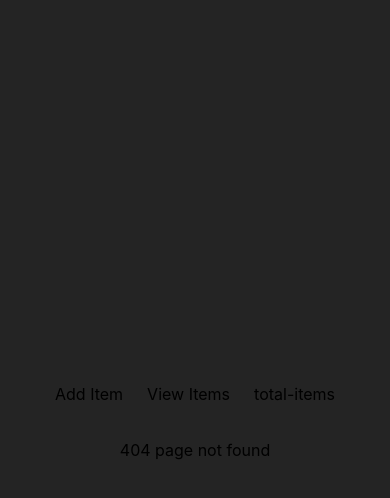
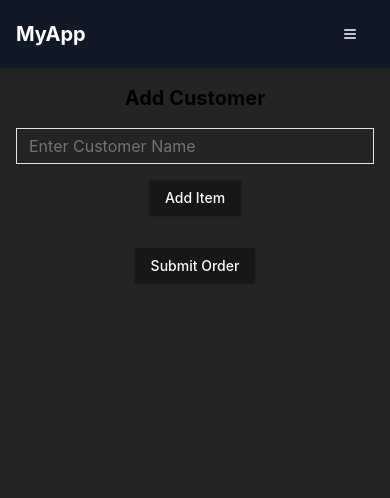
Before and after one commit to PARSHAV529/Freelance-project-TastyBites, a React (Vite) app: page / in a window 390 px wide. Before the commit this address had no page. Shown: the top 498 px of the page. Built offline with nearby package versions, Linux system fonts and the light colour scheme.

Commit message:
make it responsive

```diff
--- a/src/App.css
+++ b/src/App.css
@@ -1,6 +1,6 @@
 #root {
-  max-width: 1280px;
-  margin: 0 auto;
-  padding: 2rem;
+  /* max-width: 1280px; */
+  margin: 0;
+  /* padding: 2rem; */
   text-align: center;
 }
--- a/src/Pages/Form.jsx
+++ b/src/Pages/Form.jsx
@@ -28,9 +28,9 @@ export function InputForm({ onAddItem, onClose, initialData }) {
 
   // Pricing logic
   const prices = {
-    BBQ: { base: 100, types: { Pahadi: 20, Tandoori: 25, Italian: 30 }, cheese: { "with Cheese": 15, "without Cheese": 0 } },
-    Maggie: { base: 50, types: { Plain: 10, Veg: 15, Italian: 20 }, cheese: { "with Cheese": 10, "without Cheese": 0 } },
-    "Garlic Bread": { base: 80, types: { Cheese: 10, Sweetcorn: 15, "Onion & Capsicum": 20 }, cheese: { "with Cheese": 0, "without Cheese": 0 } },
+    BBQ: { base: 0, types: { Pahadi: 80, Tandoori: 70, Italian: 80 }, cheese: { "with Cheese": 20, "without Cheese": 0 } },
+    Maggie: { base: 0, types: { Plain: 40, Veg: 50, Italian: 70 }, cheese: { "with Cheese": 20, "without Cheese": 0 } },
+    "Garlic Bread": { base: 0, types: { Cheese: 70, Sweetcorn: 80, "Onion & Capsicum": 80 }, cheese: { "with Cheese": 0, "without Cheese": 0 } },
   };
 
   const typeOptions = {
--- /dev/null
+++ b/src/Routes/Navigation.jsx
@@ -0,0 +1,94 @@
+import { Link } from "react-router-dom";
+import { useState } from "react";
+import { Button } from "@/components/ui/button";
+import { Menu, X } from "lucide-react"; // For icons
+
+export default function Navbar() {
+  const [isOpen, setIsOpen] = useState(false);
+
+  // Function to toggle the sidebar menu
+  const toggleMenu = () => {
+    setIsOpen(!isOpen);
+  };
+
+  return (
+    <nav className="bg-gray-900 text-white p-4 shadow-md  w-full z-50">
+      <div className="container mx-auto flex justify-between items-center">
+        {/* Logo or App Name */}
+        <Link to="/" className="text-xl font-bold">
+          MyApp
+        </Link>
+
+        {/* Hamburger Menu for mobile */}
+        <Button
+          variant="ghost"
+          className="lg:hidden"
+          onClick={toggleMenu}
+          aria-label="Toggle navigation"
+        >
+          {isOpen ? <X size={24} /> : <Menu size={24} />}
+        </Button>
+
+        {/* Navigation Links for larger screens */}
+        <div className="hidden lg:flex lg:items-center lg:space-x-6">
+          <Link to="/" className="block px-3 py-2 rounded hover:bg-gray-700">
+            Add Item
+          </Link>
+          <Link to="/view" className="block px-3 py-2 rounded hover:bg-gray-700">
+            View Items
+          </Link>
+          <Link to="/total-items" className="block px-3 py-2 rounded hover:bg-gray-700">
+            Total Items
+          </Link>
+        </div>
+      </div>
+
+      {/* Sliding Sidebar for mobile */}
+      <div
+        className={`fixed top-0 right-0 h-full w-64 bg-gray-800 text-white transform ${
+          isOpen ? "translate-x-0" : "translate-x-full"
+        } transition-transform duration-300 ease-in-out lg:hidden z-50`}
+      >
+        {/* Close button inside the sidebar */}
+        <div className="flex justify-end p-4">
+          <Button variant="ghost" onClick={toggleMenu} aria-label="Close menu">
+            <X size={24} />
+          </Button>
+        </div>
+
+        {/* Sidebar Links */}
+        <div className="flex flex-col items-start space-y-6 p-4">
+          <Link
+            to="/"
+            className="block px-3 py-2 rounded hover:bg-gray-700 w-full"
+            onClick={toggleMenu}
+          >
+            Add Item
+          </Link>
+          <Link
+            to="/view"
+            className="block px-3 py-2 rounded hover:bg-gray-700 w-full"
+            onClick={toggleMenu}
+          >
+            View Items
+          </Link>
+          <Link
+            to="/total-items"
+            className="block px-3 py-2 rounded hover:bg-gray-700 w-full"
+            onClick={toggleMenu}
+          >
+            Total Items
+          </Link>
+        </div>
+      </div>
+
+      {/* Overlay when sidebar is open */}
+      {isOpen && (
+        <div
+          className="fixed inset-0 bg-black opacity-50 z-40 lg:hidden"
+          onClick={toggleMenu}
+        />
+      )}
+    </nav>
+  );
+}
--- a/src/Routes/Routes.jsx
+++ b/src/Routes/Routes.jsx
@@ -6,20 +6,17 @@ import NotFound from "../Pages/NotFound";
 import ViewItem from "@/Pages/ViewItem";
 import AddCustomer from "@/Pages/AddCustomer";
 import TotalItemsPage from "@/Pages/TotalItemsPage";
+import Navbar from "./Navigation";
 
 const Routeing = () => {
   return (
     <>
 
       <Router>
-      <div className="flex justify-center space-x-6 mb-8">
-        <Link to="/add">Add Item</Link>
-        <Link to="/view">View Items</Link>
-        <Link to="/total-items">total-items</Link>
-      </div>
+      <Navbar/>
         <Routes>
           <Route path="/view" element={<ViewItem/>} />
-          <Route path="/add" element={<AddCustomer/>} />
+          <Route path="/" element={<AddCustomer/>} />
           <Route path="/total-items" element={<TotalItemsPage/>} />
           <Route path="*" element={ <NotFound/>} />
 
--- a/src/index.css
+++ b/src/index.css
@@ -14,6 +14,7 @@
   /* color-scheme: light dark; */
   /* color: rgba(255, 255, 255, 0.87); */
   background-color: #242424;
+  /* color: aliceblue; */
 
   /* font-synthesis: none;
   text-rendering: optimizeLegibility;
@@ -21,13 +22,13 @@
   -moz-osx-font-smoothing: grayscale; */
 }
 
-body {
+/* body {
   margin: 0;
   display: flex;
   place-items: center;
   min-width: 320px;
   min-height: 100vh;
-}
+} */
 
 /* a {
   font-weight: 500;
```
